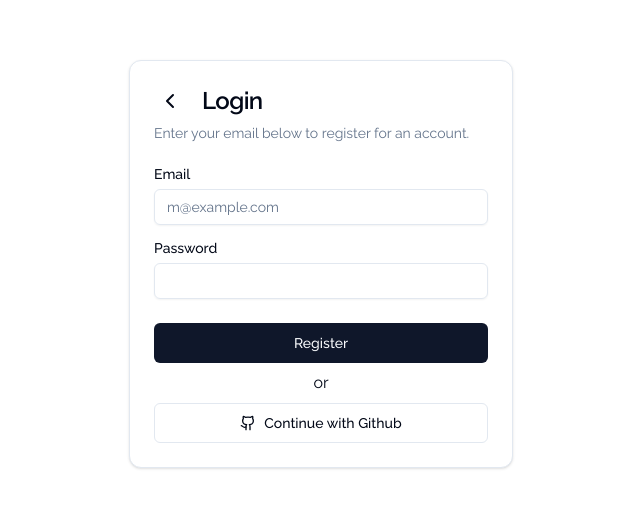
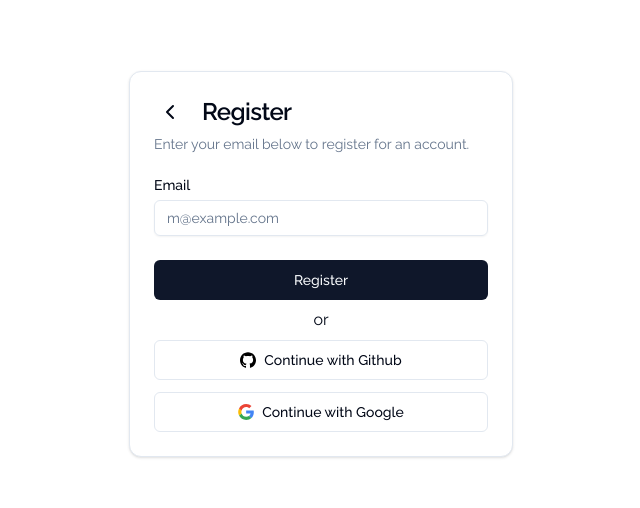
Before and after one commit to jjmbeba/movieplus, a Next.js app: page /register in a window 1280 px wide. Shown: the part 136-644 px from the top of the page, without its empty margins (319-959 px from the left). Built offline with nearby package versions, Linux system fonts and the light colour scheme.

Commit message:
Add Google auth

```diff
--- a/src/auth.ts
+++ b/src/auth.ts
@@ -1,6 +1,7 @@
 import NextAuth from "next-auth";
 import GitHub from "@auth/core/providers/github";
+import Google from "@auth/core/providers/google";
 
 export const {handlers, signOut, signIn, auth} = NextAuth({
-    providers:[GitHub]
+    providers:[GitHub, Google]
 })
--- a/src/components/common/GithubSignIn.tsx
+++ b/src/components/common/GithubSignIn.tsx
@@ -1,7 +1,7 @@
 
 import { signIn } from "@/auth"
-import {Github} from "lucide-react";
 import {Button} from "@/components/ui/button";
+import GithubIcon from '@/components/common/icons/GithubIcon'
 
 export function GithubSignIn() {
     return (
@@ -12,7 +12,7 @@ export function GithubSignIn() {
             }}
         >
             <Button variant={'outline'} className={'w-full'}>
-                <Github className={'h-4 w-4 mr-2'}/>
+                <GithubIcon className={'h-4 w-4 mr-2 invert'}/>
                 Continue with Github
             </Button>
         </form>
--- /dev/null
+++ b/src/components/common/GoogleSignIn.tsx
@@ -0,0 +1,21 @@
+import React from 'react'
+import {signIn} from "@/auth";
+import {Button} from "@/components/ui/button";
+import GoogleIcon from "@/components/common/icons/GoogleIcon";
+
+const GoogleSignIn = () => {
+    return (
+        <form
+            action={async () => {
+                "use server"
+                await signIn("google")
+            }}
+        >
+            <Button variant={'outline'} className={'w-full'}>
+                <GoogleIcon className={'h-4 w-4 mr-2'}/>
+                Continue with Google
+            </Button>
+        </form>
+    )
+}
+export default GoogleSignIn
--- /dev/null
+++ b/src/components/common/icons/GoogleIcon.tsx
@@ -0,0 +1,4 @@
+import * as React from "react";
+import type { SVGProps } from "react";
+const GoogleIcon = (props: SVGProps<SVGSVGElement>) => <svg width="1em" height="1em" viewBox="0 0 256 262" xmlns="http://www.w3.org/2000/svg" preserveAspectRatio="xMidYMid" {...props}><path d="M255.878 133.451c0-10.734-.871-18.567-2.756-26.69H130.55v48.448h71.947c-1.45 12.04-9.283 30.172-26.69 42.356l-.244 1.622 38.755 30.023 2.685.268c24.659-22.774 38.875-56.282 38.875-96.027" fill="#4285F4" /><path d="M130.55 261.1c35.248 0 64.839-11.605 86.453-31.622l-41.196-31.913c-11.024 7.688-25.82 13.055-45.257 13.055-34.523 0-63.824-22.773-74.269-54.25l-1.531.13-40.298 31.187-.527 1.465C35.393 231.798 79.49 261.1 130.55 261.1" fill="#34A853" /><path d="M56.281 156.37c-2.756-8.123-4.351-16.827-4.351-25.82 0-8.994 1.595-17.697 4.206-25.82l-.073-1.73L15.26 71.312l-1.335.635C5.077 89.644 0 109.517 0 130.55s5.077 40.905 13.925 58.602l42.356-32.782" fill="#FBBC05" /><path d="M130.55 50.479c24.514 0 41.05 10.589 50.479 19.438l36.844-35.974C195.245 12.91 165.798 0 130.55 0 79.49 0 35.393 29.301 13.925 71.947l42.211 32.783c10.59-31.477 39.891-54.251 74.414-54.251" fill="#EB4335" /></svg>;
+export default GoogleIcon;
--- a/src/components/forms/RegisterForm.tsx
+++ b/src/components/forms/RegisterForm.tsx
@@ -4,6 +4,7 @@ import {Input} from "@/components/ui/input"
 import {Label} from "@/components/ui/label"
 import GoBackButton from "@/components/common/GoBackButton";
 import {GithubSignIn} from "@/components/common/GithubSignIn";
+import GoogleSignIn from "@/components/common/GoogleSignIn";
 
 export function RegisterForm() {
     return (
@@ -11,7 +12,7 @@ export function RegisterForm() {
             <CardHeader>
                 <CardTitle className="text-2xl flex items-center gap-4">
                     <GoBackButton/>
-                    Login
+                    Register
                 </CardTitle>
                 <CardDescription>
                     Enter your email below to register for an account.
@@ -22,16 +23,13 @@ export function RegisterForm() {
                     <Label htmlFor="email">Email</Label>
                     <Input id="email" type="email" placeholder="m@example.com" required/>
                 </div>
-                <div className="grid gap-2">
-                    <Label htmlFor="password">Password</Label>
-                    <Input id="password" type="password" required/>
-                </div>
             </CardContent>
             <CardFooter className={'flex flex-col gap-2'}>
                 <Button className="w-full">Register</Button>
                 <span>or</span>
-                <div className={'w-full'}>
+                <div className={'w-full space-y-3'}>
                     <GithubSignIn/>
+                    <GoogleSignIn/>
                 </div>
             </CardFooter>
         </Card>
```
Also changed, not shown: src/components/common/icons/GithubIcon.tsx (added, +4 -0 lines).
